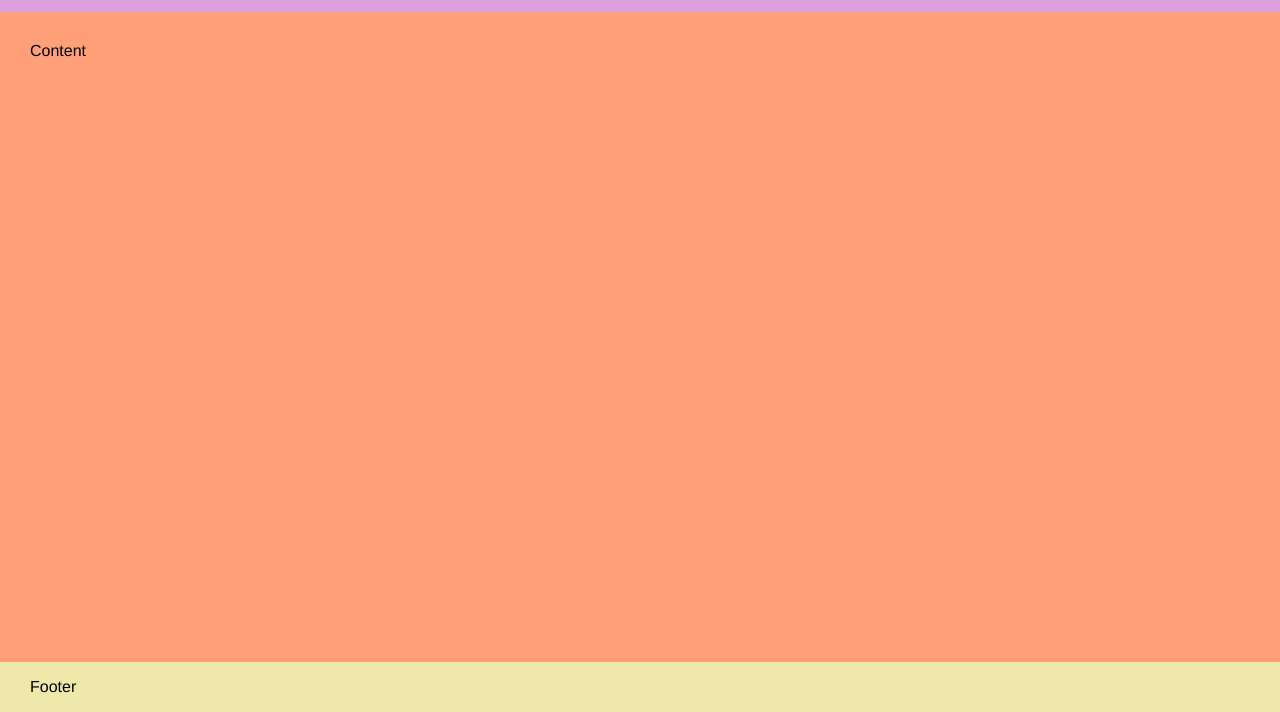
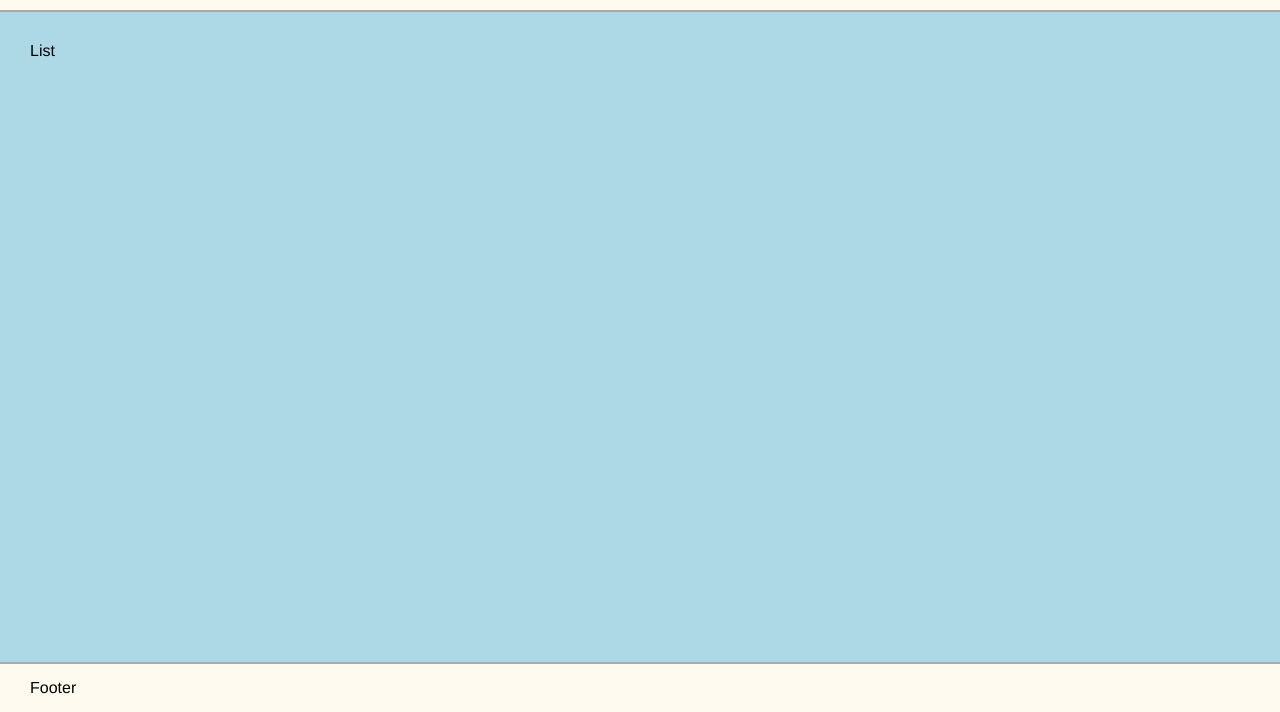
Before and after one commit to Gerg/marionette-boilerplate, a plain HTML site: page index.html in a window 1280 px wide. Shown: the part 88-800 px from the top of the page. Drawn offline with Linux system fonts and the light colour scheme.

Commit message:
Add multiple content pages & routing

```diff
--- a/app/app.js
+++ b/app/app.js
@@ -5,3 +5,7 @@ app.addRegions({
   content: ".contentRegion",
   footer: ".footerRegion"
 });
+
+app.onInitializeAfter = function() {
+  Backbone.history.start();
+};
--- a/app/contentModule.js
+++ b/app/contentModule.js
@@ -1,14 +1,24 @@
 app.module("ContentModule", function(ContentModule, app){
-  ContentModule.viewTemplate =  "<div>Content</div>";
+  ContentModule.listTemplate =  "<div>List</div>";
+  ContentModule.showTemplate =  "<div>Show</div>";
 
-  ContentModule.View = Marionette.ItemView.extend({
-    template: _.template(ContentModule.viewTemplate),
-    className: 'content'
+  ContentModule.ListView = Marionette.ItemView.extend({
+    template: _.template(ContentModule.listTemplate),
+    className: 'content list'
+  });
+
+  ContentModule.ShowView = Marionette.ItemView.extend({
+    template: _.template(ContentModule.showTemplate),
+    className: 'content show'
   });
 
   ContentModule.Controller = Marionette.Controller.extend({
-    showView: function() {
-      app.content.show(new ContentModule.View());
+    displayList: function() {
+      app.content.show(new ContentModule.ListView());
+    },
+
+    displayShow: function() {
+      app.content.show(new ContentModule.ShowView());
     }
   });
 
@@ -17,6 +27,19 @@ app.module("ContentModule", function(ContentModule, app){
   });
 
   ContentModule.onStart = function() {
-    ContentModule.controller.showView();
-  }
+    ContentModule.controller.displayList();
+  };
+
+  ContentModule.Router = Marionette.AppRouter.extend({
+    appRoutes: {
+      list: "displayList",
+      show: "displayShow"
+    }
+  });
+
+  ContentModule.addInitializer(function() {
+    new ContentModule.Router({
+      controller: ContentModule.controller
+    })
+  });
 });
--- a/stylesheet.css
+++ b/stylesheet.css
@@ -7,7 +7,6 @@ html, body {
 body {
   margin: 0;
   font-family: helvetica, verdana, arial, sans-serif;
-  background-color: lightsalmon;
 }
 .headerRegion, .contentRegion, .footerRegion {
   width: 100%;
@@ -39,13 +38,21 @@ body {
 .header {
   font-size: 40px;
   font-weight: 100;
-  background-color: plum;
+  background-color: floralwhite;
+  border-bottom: 2px solid darkgray;
 }
 .content {
   padding-top: 30px;
 }
+.list {
+  background-color: lightblue;
+}
+.show {
+  background-color: lightgreen;
+}
 .footer {
-  background-color: palegoldenrod;
+  border-top: 2px solid darkgray;
+  background-color: floralwhite;
 }
 .vCenter {
   position: relative;
```
